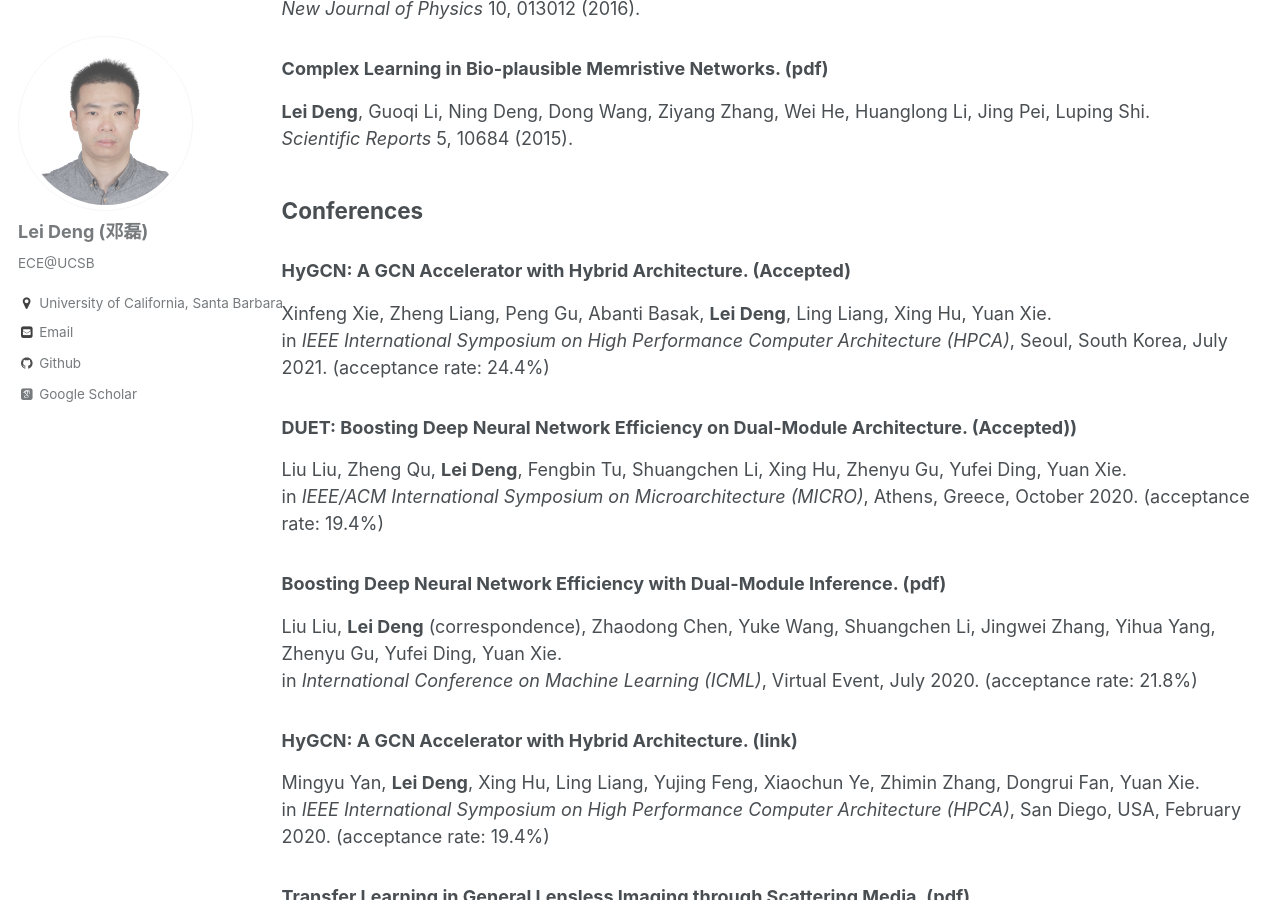
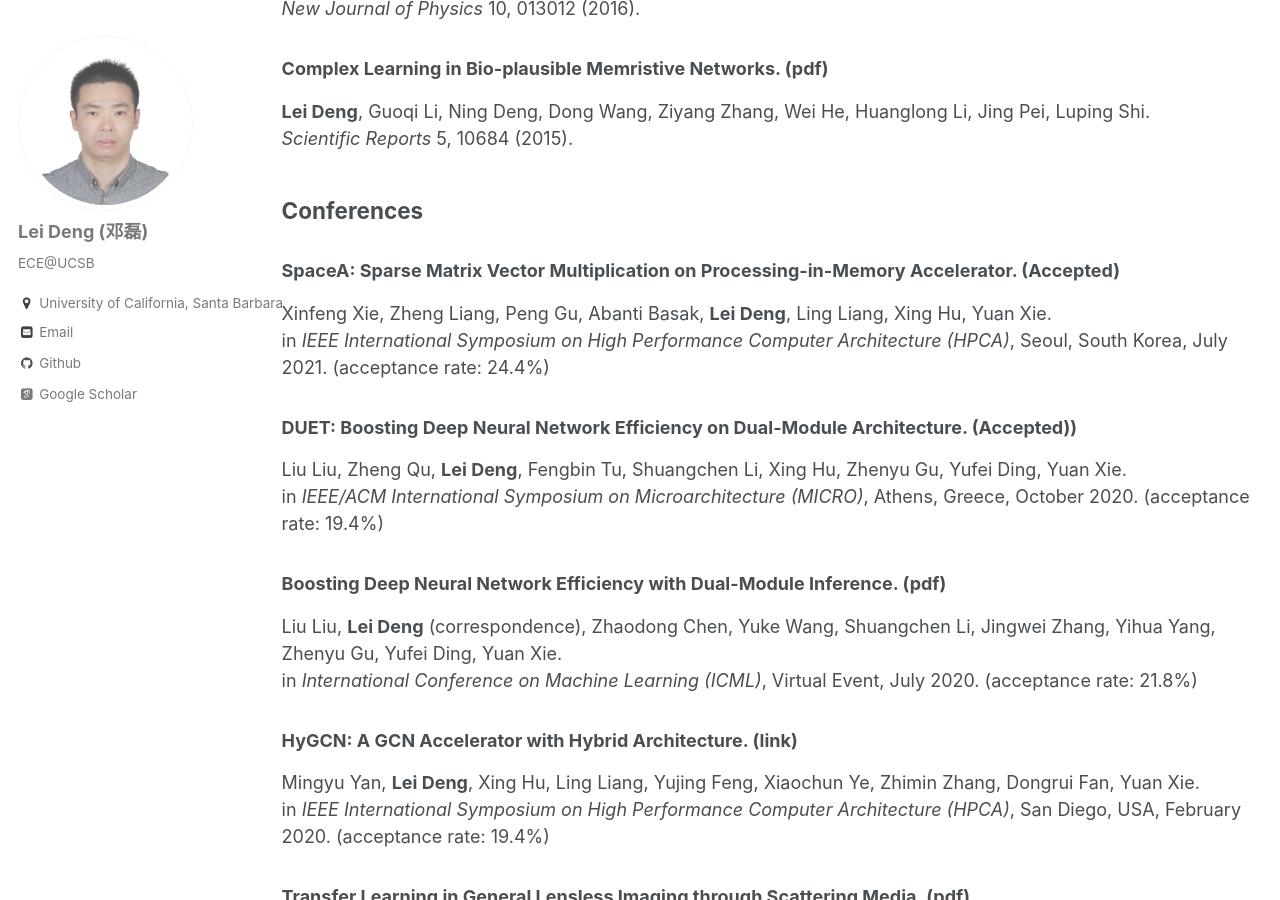
Before and after one commit to dllfei/dllfei.github.io, a Jekyll site: the page built from _pages/publications.md, in a window 1280 px wide and 900 px high, scrolled down 5689 px. Built offline with Jekyll 4.4.1, drawn with Linux system fonts in a browser that asks for light colours; some web fonts are replaced.

Commit message:
Update publications.md

```diff
--- a/_pages/publications.md
+++ b/_pages/publications.md
@@ -171,7 +171,7 @@ Guoqi Li, Wuhua Hu, Gaoxi Xiao, **Lei Deng**, Pei Tang, Jing Pei, Luping Shi. <b
 
 ## Conferences
 
-### HyGCN: A GCN Accelerator with Hybrid Architecture. (Accepted) <br />
+### SpaceA: Sparse Matrix Vector Multiplication on Processing-in-Memory Accelerator. (Accepted) <br />
 Xinfeng Xie, Zheng Liang, Peng Gu, Abanti Basak, **Lei Deng**, Ling Liang, Xing Hu, Yuan Xie. <br />
 in *IEEE International Symposium on High Performance Computer Architecture (HPCA)*, Seoul, South Korea, July 2021. (acceptance rate: 24.4%)
 
```
